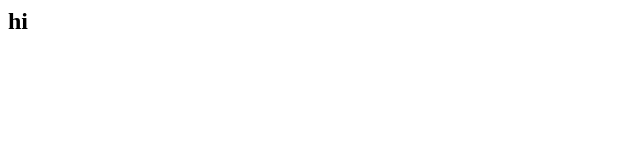
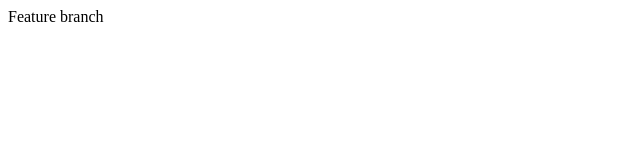
Before and after one commit to Bluedot12/JS_Repo, a plain HTML site: page local_Repo/index.html in a window 1280 px wide. Shown: the whole page, without its empty margins (0-640 px from the left). Drawn offline with Linux system fonts and the light colour scheme.

Commit message:
branch added

```diff
--- a/local_Repo/index.html
+++ b/local_Repo/index.html
@@ -1 +1 @@
-<h2>hi</h2>
+<p>Feature branch</p>
```
